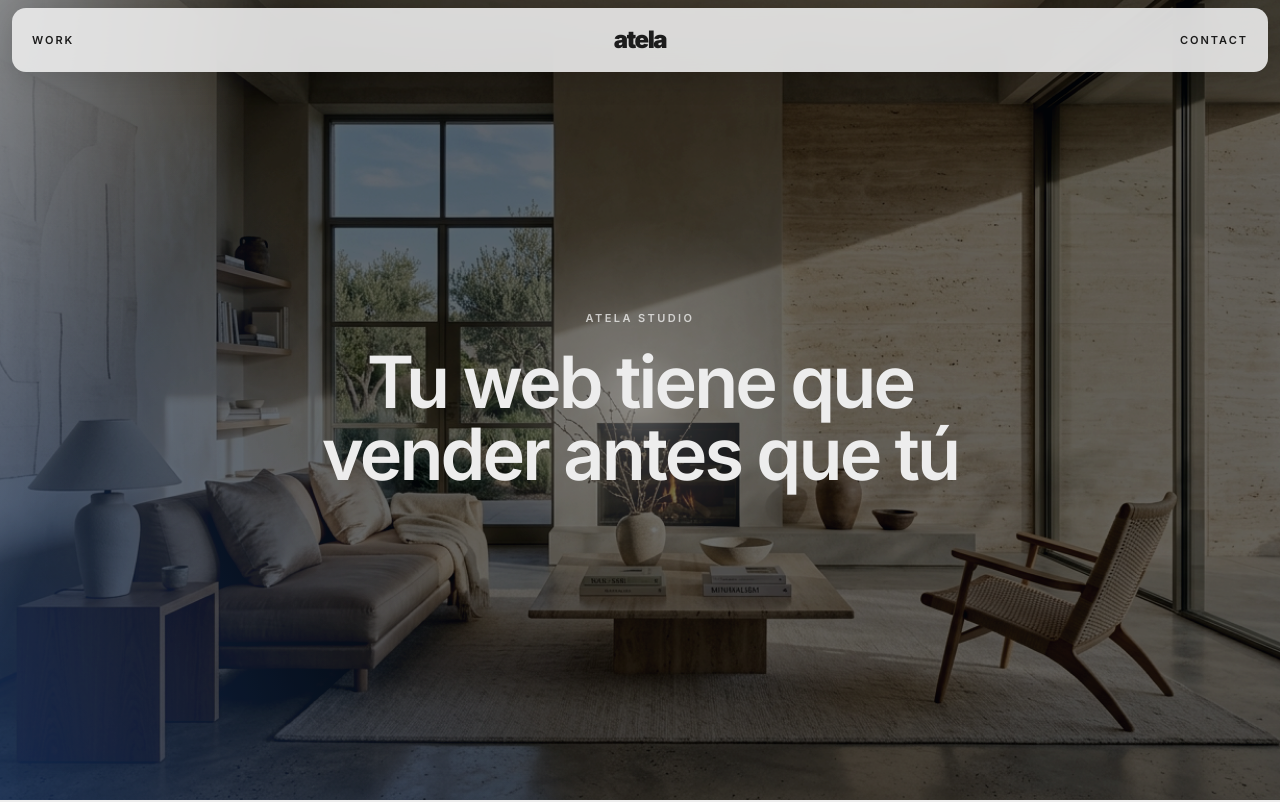
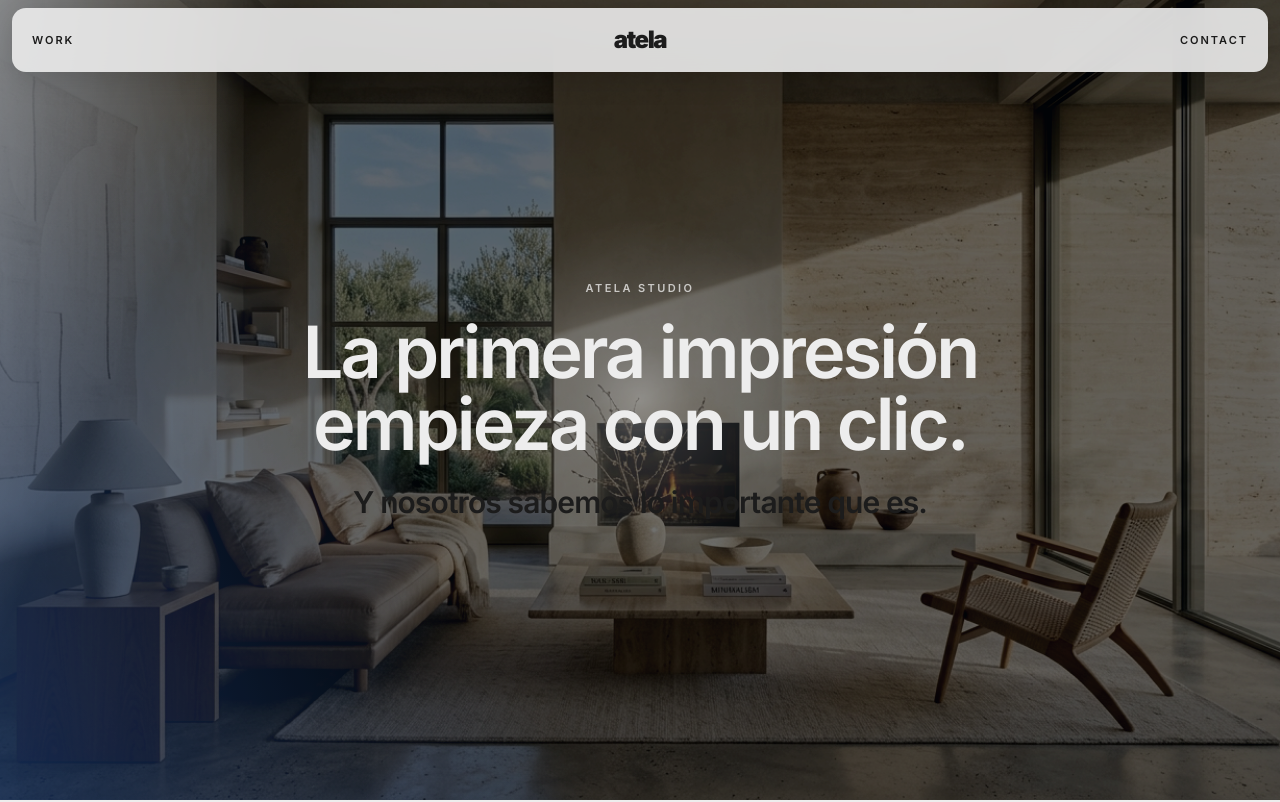
Before and after one commit to gonzatela/atela-studio, a Next.js app: page / in a window 1280 px wide. Shown: the top 802 px of the page. Built offline with nearby package versions, Linux system fonts and the light colour scheme.

Commit message:
Update hero headline copy

```diff
--- a/app/page.tsx
+++ b/app/page.tsx
@@ -113,8 +113,11 @@ export default function Home() {
             Atela Studio
           </p>
           <h1 className="text-balance text-4xl font-semibold leading-[0.96] tracking-[-0.04em] text-[#ededed] sm:text-6xl md:text-7xl">
-            Tu web tiene que vender antes que tú
+            La primera impresión empieza con un clic.
           </h1>
+          <p className="mx-auto mt-6 max-w-2xl text-balance text-lg font-semibold leading-[1.15] tracking-[-0.03em] text-white/72 sm:text-2xl md:text-3xl">
+            Y nosotros sabemos lo importante que es.
+          </p>
         </div>
       </section>
 
```
